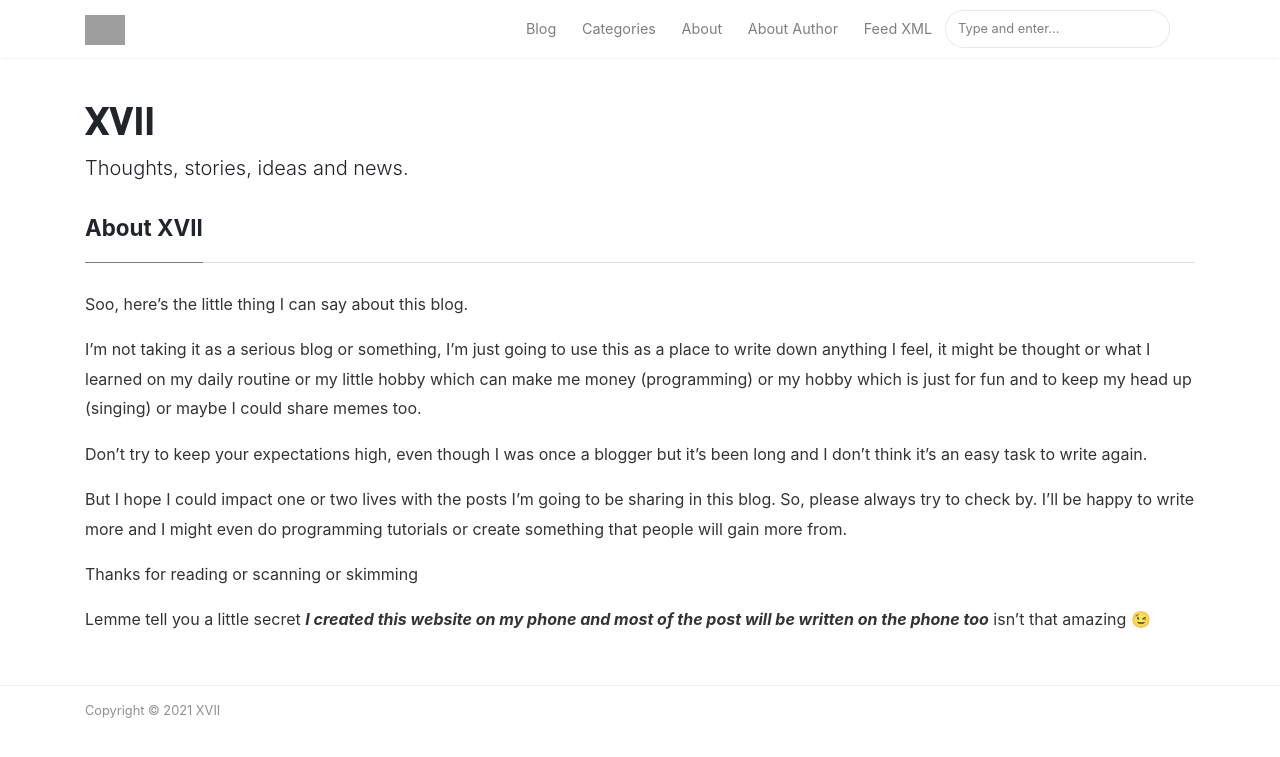
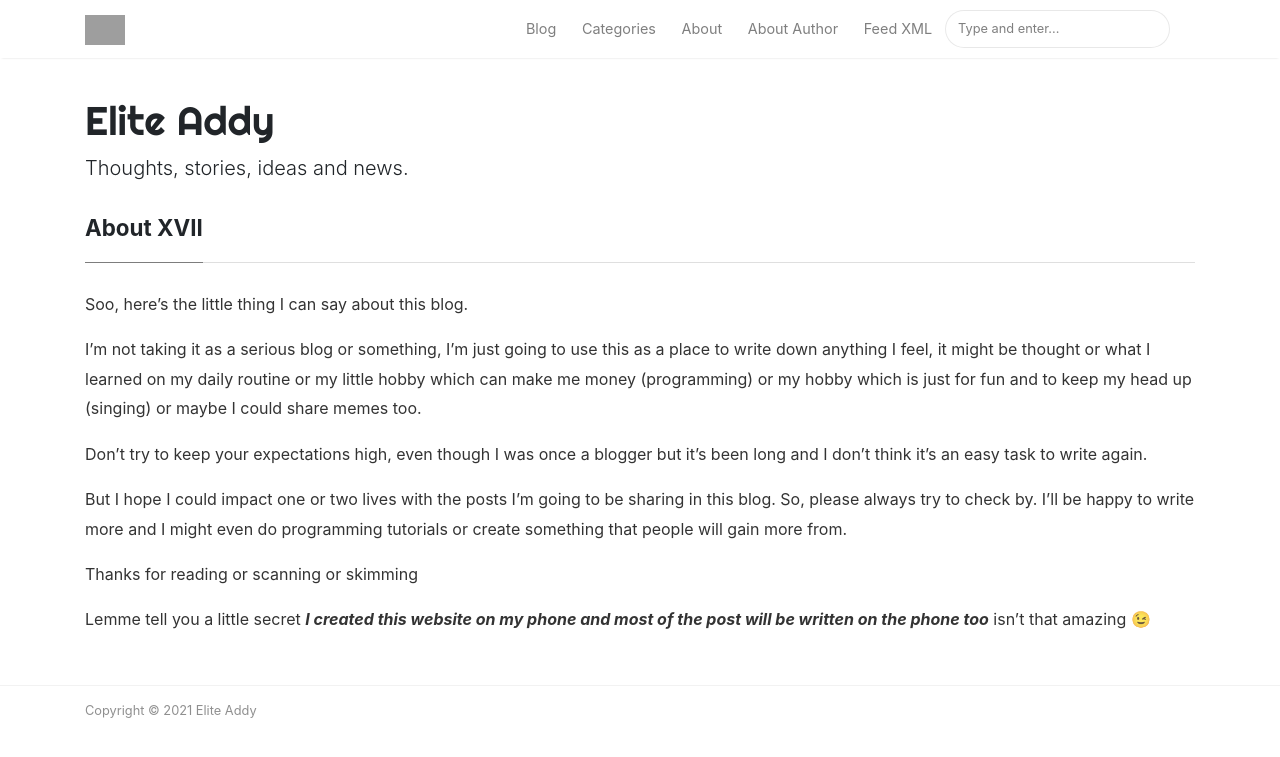
Before and after one commit to eliteaddy/eliteaddy.github.io, a Jekyll site: the page built from _pages/about.md, in a window 1280 px wide. Shown: the top 757 px of the page. Built offline with Jekyll 4.4.1, drawn with Linux system fonts in a browser that asks for light colours; nearby versions of some CDN libraries; grey boxes are pictures that could not be loaded.

Commit message:
Update _config.yml

```diff
--- a/_config.yml
+++ b/_config.yml
@@ -1,13 +1,13 @@
 # Site
-name: "XVII"
-title: "XVII"
+name: "Elite Addy"
+title: "Elite-Addy's Blog"
 description: "Thoughts, stories, ideas and news."
 logo: 'https://res-5.cloudinary.com/hbvjrqyqn/image/upload/q_auto/v1/ghost-blog-images/ghost-35852_640.png'
 favicon: 'https://res-5.cloudinary.com/hbvjrqyqn/image/upload/q_auto/v1/ghost-blog-images/ghost-35852_640.png'
 baseurl:
-mainurl: 'https://xvii.netlify.app'
+mainurl: 'https://eliteaddy.github.io'
 google_analytics: 'UA-46278016-1'
-disqus: 'xvii'
+disqus: 'eliteaddy'
 mailchimp-list: 'https://wowthemes.us11.list-manage.com/subscribe/post?u=8aeb20a530e124561927d3bd8&amp;id=8c3d2d214b'
 include: ["_pages"]
 permalink: /:title/
@@ -22,6 +22,15 @@
     web: https://addy.vercel.app
     twitter: https://twitter.com/itsmasteraddy
     description: "Author at XVII, a Web and Mobile Developer, and a blogger. I hope we'll enjoy our time together."
+
+  addy:
+    name: MasterAddy
+    display_name: MasterAddy
+    gravatar: aec378e6ed9af607e8c95252cff368f9
+    email: aiadesile@gmail.com
+    web: https://addy.vercel.app
+    twitter: https://twitter.com/itsmasteraddy
+    description: "I'm a Web and Mobile Developer, and a blogger. I hope we'll enjoy our time together."
 
 # Plugins
 plugins:
```
